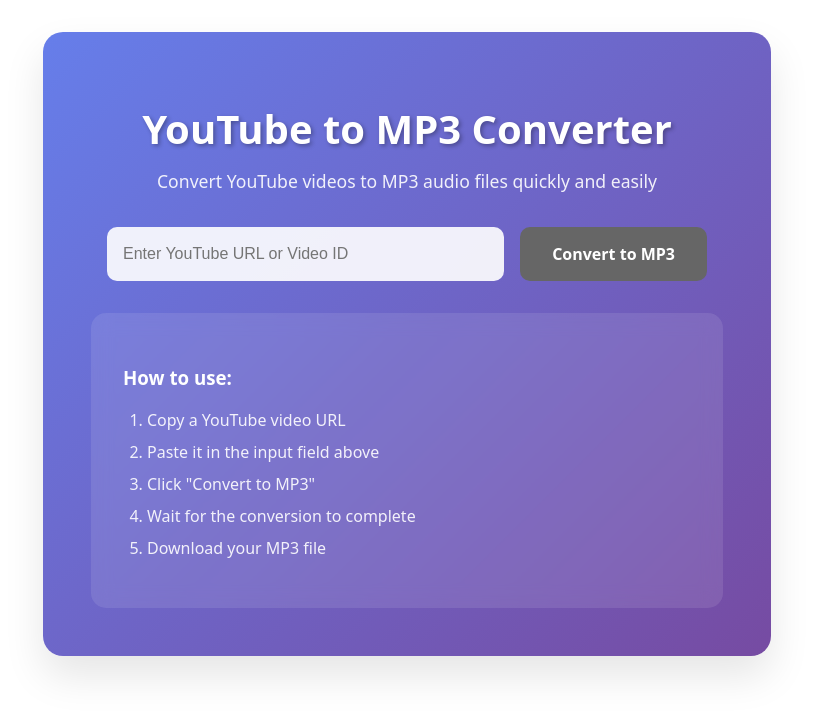
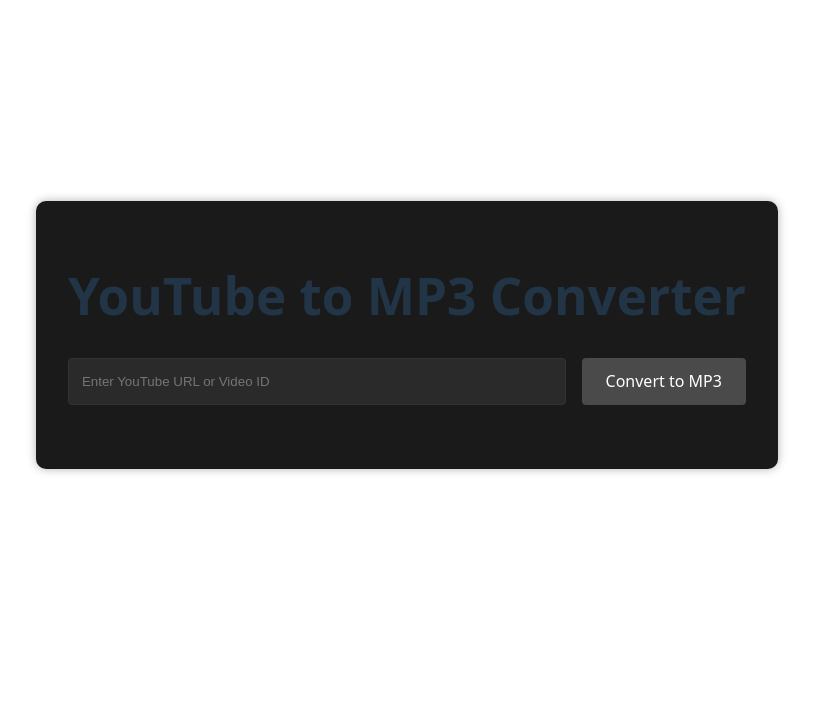
Before and after one commit to AbdulRehmamn/mp3-converter, a React (Vite) app: page / in a window 1280 px wide. Shown: the top 714 px of the page, without its empty margins (233-1046 px from the left). Built offline with nearby package versions, Linux system fonts and the light colour scheme.

Commit message:
Revert to original UI design

```diff
--- a/src/App.css
+++ b/src/App.css
@@ -6,161 +6,57 @@
 }
 
 .converter-container {
-  background: linear-gradient(135deg, #667eea 0%, #764ba2 100%);
-  padding: 3rem;
-  border-radius: 20px;
-  box-shadow: 0 20px 40px rgba(0, 0, 0, 0.1);
-  color: white;
-  margin-bottom: 2rem;
-}
-
-.converter-container h1 {
-  font-size: 2.5rem;
-  margin-bottom: 0.5rem;
-  text-shadow: 2px 2px 4px rgba(0, 0, 0, 0.3);
-}
-
-.converter-container p {
-  font-size: 1.1rem;
-  opacity: 0.9;
-  margin-bottom: 2rem;
+  background-color: #1a1a1a;
+  padding: 2rem;
+  border-radius: 10px;
+  box-shadow: 0 0 10px rgba(0, 0, 0, 0.3);
 }
 
 .input-group {
   display: flex;
   gap: 1rem;
   margin: 2rem 0;
-  max-width: 600px;
-  margin-left: auto;
-  margin-right: auto;
 }
 
 .url-input {
   flex: 1;
-  padding: 1rem;
-  border-radius: 10px;
-  border: none;
-  background-color: rgba(255, 255, 255, 0.9);
-  color: #333;
-  font-size: 1rem;
-  outline: none;
-  transition: all 0.3s ease;
-}
-
-.url-input:focus {
-  background-color: white;
-  transform: translateY(-2px);
-  box-shadow: 0 5px 15px rgba(0, 0, 0, 0.2);
+  padding: 0.8rem;
+  border-radius: 4px;
+  border: 1px solid #333;
+  background-color: #2a2a2a;
+  color: white;
 }
 
 .convert-button, .download-button {
-  padding: 1rem 2rem;
-  border-radius: 10px;
+  padding: 0.8rem 1.5rem;
+  border-radius: 4px;
   border: none;
-  background: linear-gradient(45deg, #ff6b6b, #ee5a24);
+  background-color: #646cff;
   color: white;
   cursor: pointer;
-  font-weight: bold;
-  font-size: 1rem;
-  transition: all 0.3s ease;
-  text-decoration: none;
-  display: inline-block;
+  transition: background-color 0.3s;
 }
 
 .convert-button:hover, .download-button:hover {
-  transform: translateY(-2px);
-  box-shadow: 0 10px 20px rgba(0, 0, 0, 0.2);
-  background: linear-gradient(45deg, #ee5a24, #ff6b6b);
+  background-color: #535bf2;
 }
 
 .convert-button:disabled {
-  background: #666;
+  background-color: #4a4a4a;
   cursor: not-allowed;
-  transform: none;
-  box-shadow: none;
 }
 
 .error-message {
-  background: rgba(255, 107, 107, 0.2);
-  color: #ff6b6b;
-  padding: 1rem;
-  border-radius: 10px;
+  color: #ff4444;
   margin: 1rem 0;
-  border: 1px solid rgba(255, 107, 107, 0.3);
-}
-
-.video-info {
-  background: rgba(255, 255, 255, 0.1);
-  padding: 1.5rem;
-  border-radius: 10px;
-  margin: 1.5rem 0;
-  text-align: left;
-  backdrop-filter: blur(10px);
-}
-
-.video-info h3 {
-  margin-top: 0;
-  color: #fff;
-}
-
-.video-info p {
-  margin: 0.5rem 0;
-  opacity: 0.9;
 }
 
 .download-section {
-  background: rgba(46, 213, 115, 0.2);
-  padding: 2rem;
-  border-radius: 15px;
-  margin: 2rem 0;
-  border: 1px solid rgba(46, 213, 115, 0.3);
-}
-
-.download-section p {
-  font-size: 1.2rem;
-  margin-bottom: 1rem;
-  color: #2ed573;
+  margin-top: 2rem;
 }
 
 .download-button {
-  background: linear-gradient(45deg, #2ed573, #1e90ff);
-  font-size: 1.1rem;
-  padding: 1rem 2rem;
+  display: inline-block;
+  text-decoration: none;
+  margin-top: 1rem;
 }
-
-.instructions {
-  background: rgba(255, 255, 255, 0.1);
-  padding: 2rem;
-  border-radius: 15px;
-  margin-top: 2rem;
-  text-align: left;
-  backdrop-filter: blur(10px);
-}
-
-.instructions h3 {
-  color: #fff;
-  margin-bottom: 1rem;
-}
-
-.instructions ol {
-  padding-left: 1.5rem;
-}
-
-.instructions li {
-  margin: 0.5rem 0;
-  opacity: 0.9;
-}
-
-@media (max-width: 768px) {
-  .input-group {
-    flex-direction: column;
-  }
-
-  .converter-container {
-    padding: 2rem 1rem;
-  }
-
-  .converter-container h1 {
-    font-size: 2rem;
-  }
-}
--- a/src/App.jsx
+++ b/src/App.jsx
@@ -1,17 +1,16 @@
 import { useState } from 'react';
 import './App.css';
 import axios from 'axios';
-import AdBanner728x90 from './Components/AdBanner728x90';
+import AdBanner728x90 from './Components/AdBanner728x90'; // adjust path if needed
 
-export default function App() {
-  const [videoUrl, setVideoUrl] = useState('');
+function App() {
+  const [videoId, setVideoId] = useState('');
   const [loading, setLoading] = useState(false);
   const [error, setError] = useState(null);
   const [downloadLink, setDownloadLink] = useState(null);
-  const [videoInfo, setVideoInfo] = useState(null);
 
   const extractVideoId = (url) => {
-    const regExp = /^.*(youtu.be\/|v\/|u\/\w\/|embed\/|watch\?v=|&v=)([^#&?]*).*/;
+    const regExp = /^.(youtu.be\/|v\/|u\/\w\/|embed\/|watch\?v=|&v=)([^#&?]).*/;
     const match = url.match(regExp);
     return match && match[2].length === 11 ? match[2] : url;
   };
@@ -20,31 +19,23 @@
     setLoading(true);
     setError(null);
     setDownloadLink(null);
-    setVideoInfo(null);
 
-    const videoId = extractVideoId(videoUrl);
+    const id = extractVideoId(videoId);
 
     const options = {
       method: 'GET',
       url: 'https://youtube-mp36.p.rapidapi.com/dl',
-      params: { id: videoId },
+      params: { id },
       headers: {
         'x-rapidapi-key': 'f1cfc6624amshc1f7a8bfd6d6077p1623c3jsn944853391dde',
-        'x-rapidapi-host': 'youtube-mp36.p.rapidapi.com'
-      }
+        'x-rapidapi-host': 'youtube-mp36.p.rapidapi.com',
+      },
     };
 
     try {
       const response = await axios.request(options);
-
       if (response.data.status === 'ok') {
         setDownloadLink(response.data.link);
-        setVideoInfo({
-          title: response.data.title || 'Unknown Title',
-          duration: response.data.duration || 'Unknown',
-          progress: response.data.progress || 100,
-          status: response.data.status
-        });
       } else {
         setError('Conversion failed. Please try again.');
       }
@@ -60,19 +51,17 @@
     <div>
       <div className="converter-container">
         <h1>YouTube to MP3 Converter</h1>
-        <p>Convert YouTube videos to MP3 audio files quickly and easily</p>
-
         <div className="input-group">
           <input
             type="text"
-            value={videoUrl}
-            onChange={(e) => setVideoUrl(e.target.value)}
+            value={videoId}
+            onChange={(e) => setVideoId(e.target.value)}
             placeholder="Enter YouTube URL or Video ID"
             className="url-input"
           />
           <button
             onClick={convertToMp3}
-            disabled={!videoUrl || loading}
+            disabled={!videoId || loading}
             className="convert-button"
           >
             {loading ? 'Converting...' : 'Convert to MP3'}
@@ -81,44 +70,25 @@
 
         {error && <div className="error-message">{error}</div>}
 
-        {videoInfo && (
-          <div className="video-info">
-            <h3>Video Information:</h3>
-            <p><strong>Title:</strong> {videoInfo.title}</p>
-            <p><strong>Duration:</strong> {videoInfo.duration}</p>
-            <p><strong>Status:</strong> {videoInfo.status}</p>
-            <p><strong>Progress:</strong> {videoInfo.progress}%</p>
-          </div>
-        )}
-
         {downloadLink && (
           <div className="download-section">
-            <p>✅ Your MP3 is ready for download!</p>
+            <p>Your MP3 is ready!</p>
             <a
               href={downloadLink}
               target="_blank"
               rel="noopener noreferrer"
               className="download-button"
-              download
             >
-              📥 Download MP3
+              Download MP3
             </a>
           </div>
         )}
-
-        <div className="instructions">
-          <h3>How to use:</h3>
-          <ol>
-            <li>Copy a YouTube video URL</li>
-            <li>Paste it in the input field above</li>
-            <li>Click "Convert to MP3"</li>
-            <li>Wait for the conversion to complete</li>
-            <li>Download your MP3 file</li>
-          </ol>
-        </div>
       </div>
 
+      {/* Ad banner at the bottom */}
       <AdBanner728x90 />
     </div>
   );
 }
+
+export default App;
```
